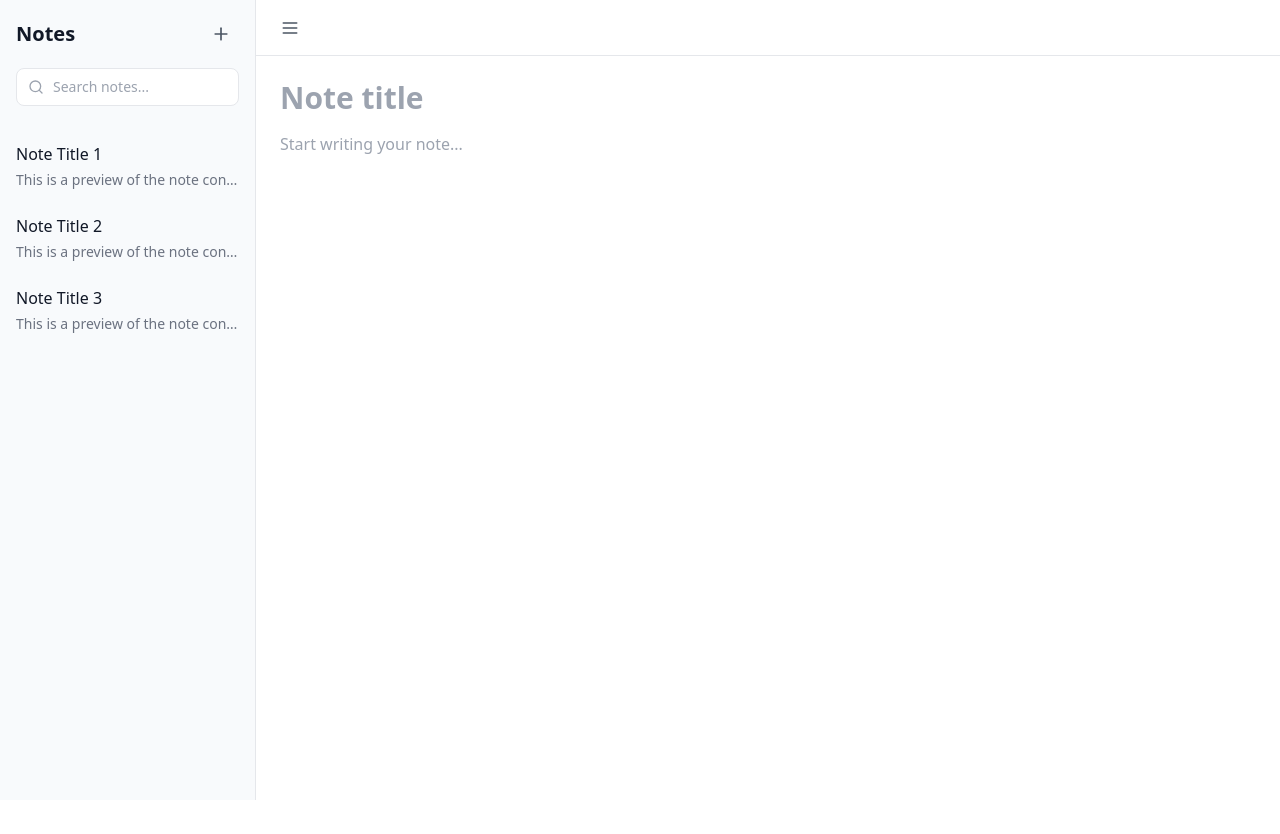
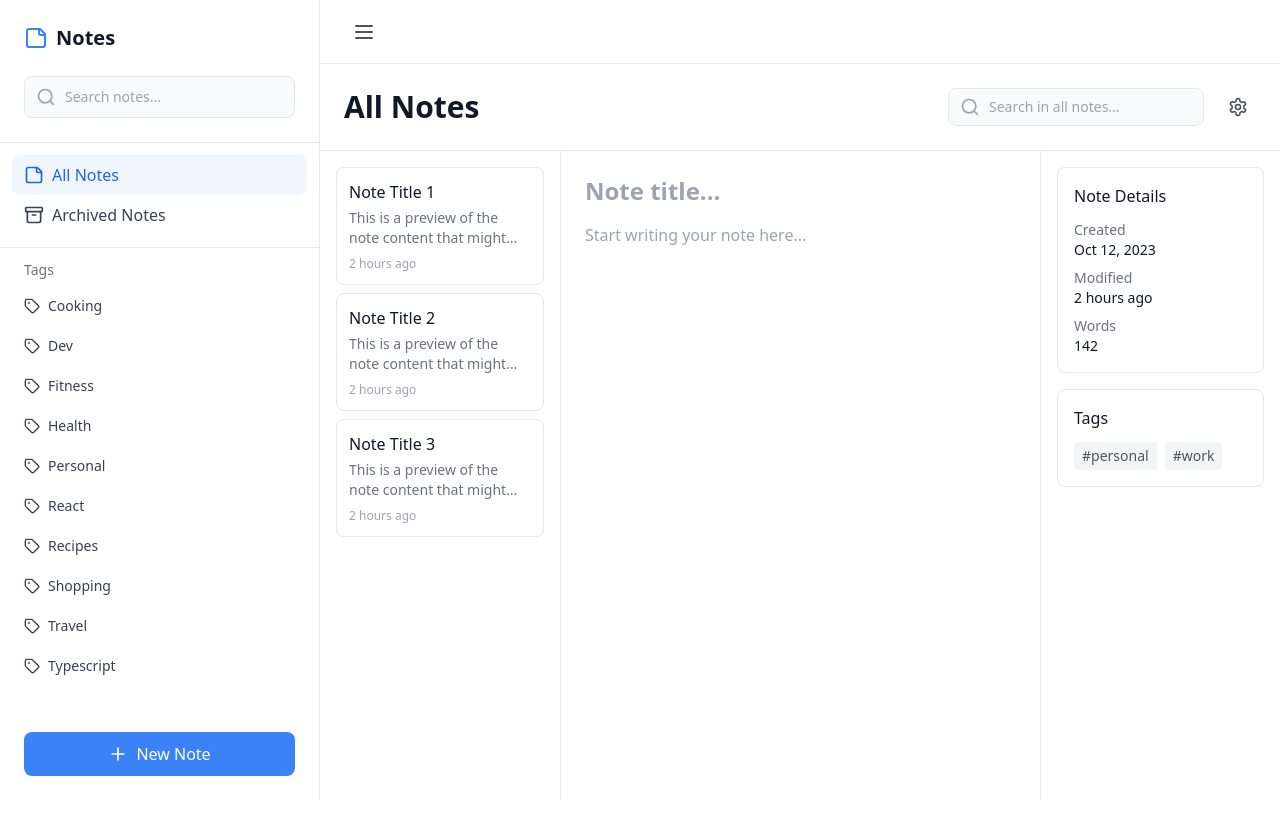
Before and after one commit to mechitoua/note-app, a React (Vite) app: page / in a window 1280 px wide. After the commit the page ends 800 px from the top, so only its background shows below. Built offline with nearby package versions, Linux system fonts and the light colour scheme.

Commit message:
feat: setting up the main layout

```diff
--- a/src/App.tsx
+++ b/src/App.tsx
@@ -1,65 +1,223 @@
-import { Menu, Plus, Search } from 'lucide-react';
+import { Menu, Plus, Search, Archive, Tag, StickyNote, Settings } from 'lucide-react';
 import { useState } from 'react';
 
 function App() {
   const [isSidebarOpen, setIsSidebarOpen] = useState(true);
+  const [currentView, setCurrentView] = useState('all-notes');
+  const tags = [
+    'cooking',
+    'dev',
+    'fitness',
+    'health',
+    'personal',
+    'react',
+    'recipes',
+    'shopping',
+    'travel',
+    'typescript'
+  ];
 
   return (
-    <div className='h-screen flex'>
+    <div className='h-screen flex bg-gray-50'>
       {/* Sidebar */}
       <aside
-        className={`bg-sidebar border-r border-gray-200 ${isSidebarOpen ? 'w-64' : 'w-0'} transition-all duration-300 overflow-hidden`}
+        className={`bg-white border-r border-gray-200 ${
+          isSidebarOpen ? 'w-80' : 'w-0'
+        } transition-all duration-300 overflow-hidden flex flex-col`}
       >
-        <div className='p-4'>
-          <div className='flex items-center justify-between mb-4'>
+        {/* Logo and Search Section */}
+        <div className='p-6 border-b border-gray-200'>
+          <div className='flex items-center gap-2 mb-6'>
+            <StickyNote className='w-6 h-6 text-blue-500' />
             <h1 className='text-xl font-semibold text-gray-900'>Notes</h1>
-            <button className='p-2 hover:bg-gray-100 rounded-lg'>
-              <Plus className='w-5 h-5 text-gray-600' />
-            </button>
           </div>
           <div className='relative'>
-            <Search className='w-4 h-4 absolute left-3 top-1/2 -translate-y-1/2 text-gray-400' />
+            <Search className='w-5 h-5 absolute left-3 top-1/2 -translate-y-1/2 text-gray-400' />
             <input
               type='text'
               placeholder='Search notes...'
-              className='w-full pl-9 pr-4 py-2 bg-white border border-gray-200 rounded-lg text-sm focus:outline-none focus:border-primary focus:ring-1 focus:ring-primary'
+              className='w-full pl-10 pr-4 py-2.5 bg-gray-50 border border-gray-200 rounded-lg text-sm focus:outline-none focus:border-blue-500 focus:ring-1 focus:ring-blue-500 transition-colors'
             />
           </div>
         </div>
-        <nav className='mt-2'>
-          {/* Note list items */}
-          {[1, 2, 3].map((item) => (
-            <div key={item} className='px-4 py-3 hover:bg-gray-100 cursor-pointer'>
-              <h3 className='font-medium text-gray-900 mb-1'>Note Title {item}</h3>
-              <p className='text-sm text-gray-500 truncate'>
-                This is a preview of the note content...
-              </p>
+
+        {/* Navigation Buttons */}
+        <div className='p-3'>
+          <button
+            onClick={() => setCurrentView('all-notes')}
+            className={`w-full flex items-center gap-2 px-3 py-2 rounded-lg transition-colors ${
+              currentView === 'all-notes'
+                ? 'bg-blue-50 text-blue-600'
+                : 'text-gray-700 hover:bg-gray-50'
+            }`}
+          >
+            <StickyNote className='w-5 h-5' />
+            <span>All Notes</span>
+          </button>
+          <button
+            onClick={() => setCurrentView('archived')}
+            className={`w-full flex items-center gap-2 px-3 py-2 rounded-lg transition-colors ${
+              currentView === 'archived'
+                ? 'bg-blue-50 text-blue-600'
+                : 'text-gray-700 hover:bg-gray-50'
+            }`}
+          >
+            <Archive className='w-5 h-5' />
+            <span>Archived Notes</span>
+          </button>
         </div>
+
+        {/* Tags Section */}
+        <div className='p-3 border-t border-gray-200'>
+          <h2 className='text-sm font-medium text-gray-500 px-3 mb-2'>Tags</h2>
+          <div className='space-y-1'>
+            {tags.map((tag) => (
+              <button
+                key={tag}
+                className='w-full flex items-center gap-2 px-3 py-2 text-gray-700 hover:bg-gray-50 rounded-lg transition-colors'
+              >
+                <Tag className='w-4 h-4' />
+                <span className='text-sm capitalize'>{tag}</span>
+              </button>
             ))}
-        </nav>
+          </div>
+        </div>
+
+        {/* New Note Button */}
+        <div className='mt-auto p-6'>
+          <button className='w-full flex items-center justify-center gap-2 px-4 py-2.5 bg-blue-500 hover:bg-blue-600 text-white rounded-lg transition-colors'>
+            <Plus className='w-5 h-5' />
+            <span>New Note</span>
+          </button>
+        </div>
       </aside>
 
       {/* Main Content */}
-      <main className='flex-1 flex flex-col'>
-        <header className='h-14 border-b border-gray-200 flex items-center px-4'>
+      <main className='flex-1 flex flex-col bg-white'>
+        <header className='h-16 border-b border-gray-200 flex items-center px-6'>
           <button
             onClick={() => setIsSidebarOpen(!isSidebarOpen)}
-            className='p-2 hover:bg-gray-100 rounded-lg'
+            className='p-2 hover:bg-gray-100 rounded-lg transition-colors'
           >
-            <Menu className='w-5 h-5 text-gray-600' />
+            <Menu className='w-6 h-6 text-gray-600' />
           </button>
         </header>
+
+        {/* All Notes View */}
+        {currentView === 'all-notes' && (
+          <div className='flex-1 flex flex-col'>
+            {/* Header */}
+            <div className='p-6 border-b border-gray-200'>
+              <div className='flex items-center justify-between'>
+                <h1 className='text-3xl font-semibold text-gray-900'>All Notes</h1>
+                <div className='flex items-center gap-4'>
+                  <div className='relative'>
+                    <Search className='w-5 h-5 absolute left-3 top-1/2 -translate-y-1/2 text-gray-400' />
+                    <input
+                      type='text'
+                      placeholder='Search in all notes...'
+                      className='w-64 pl-10 pr-4 py-2 bg-gray-50 border border-gray-200 rounded-lg text-sm focus:outline-none focus:border-blue-500 focus:ring-1 focus:ring-blue-500 transition-colors'
+                    />
+                  </div>
+                  <button className='p-2 hover:bg-gray-100 rounded-lg transition-colors'>
+                    <Settings className='w-5 h-5 text-gray-600' />
+                  </button>
+                </div>
+              </div>
+            </div>
+
+            {/* Three Column Layout */}
+            <div className='flex-1 grid grid-cols-4 divide-x divide-gray-200'>
+              {/* Left Column (1fr) */}
+              <div className='col-span-1 overflow-y-auto'>
+                <div className='p-4'>
+                  <div className='space-y-2'>
+                    {[1, 2, 3].map((item) => (
+                      <div
+                        key={item}
+                        className='p-3 bg-white rounded-lg border border-gray-200 hover:border-blue-500 cursor-pointer transition-colors'
+                      >
+                        <h3 className='font-medium text-gray-900 mb-1'>Note Title {item}</h3>
+                        <p className='text-sm text-gray-500 line-clamp-2'>
+                          This is a preview of the note content that might span multiple lines...
+                        </p>
+                        <p className='text-xs text-gray-400 mt-2'>2 hours ago</p>
+                      </div>
+                    ))}
+                  </div>
+                </div>
+              </div>
+
+              {/* Middle Column (2fr) */}
+              <div className='col-span-2 overflow-y-auto bg-white'>
+                <div className='p-6'>
+                  <input
+                    type='text'
+                    placeholder='Note title...'
+                    className='w-full text-2xl font-semibold text-gray-900 border-none focus:outline-none focus:ring-0 bg-transparent placeholder-gray-400'
+                  />
+                  <textarea
+                    placeholder='Start writing your note here...'
+                    className='w-full mt-4 text-gray-600 border-none focus:outline-none focus:ring-0 bg-transparent placeholder-gray-400 resize-none'
+                    rows={20}
+                  />
+                </div>
+              </div>
+
+              {/* Right Column (1fr) */}
+              <div className='col-span-1 overflow-y-auto'>
+                <div className='p-4'>
+                  <div className='space-y-4'>
+                    <div className='p-4 bg-white rounded-lg border border-gray-200'>
+                      <h3 className='font-medium text-gray-900 mb-3'>Note Details</h3>
+                      <div className='space-y-2'>
+                        <div>
+                          <p className='text-sm text-gray-500'>Created</p>
+                          <p className='text-sm text-gray-900'>Oct 12, 2023</p>
+                        </div>
+                        <div>
+                          <p className='text-sm text-gray-500'>Modified</p>
+                          <p className='text-sm text-gray-900'>2 hours ago</p>
+                        </div>
+                        <div>
+                          <p className='text-sm text-gray-500'>Words</p>
+                          <p className='text-sm text-gray-900'>142</p>
+                        </div>
+                      </div>
+                    </div>
+                    <div className='p-4 bg-white rounded-lg border border-gray-200'>
+                      <h3 className='font-medium text-gray-900 mb-3'>Tags</h3>
+                      <div className='flex flex-wrap gap-2'>
+                        <span className='px-2 py-1 bg-gray-100 text-gray-600 rounded text-sm'>
+                          #personal
+                        </span>
+                        <span className='px-2 py-1 bg-gray-100 text-gray-600 rounded text-sm'>
+                          #work
+                        </span>
+                      </div>
+                    </div>
+                  </div>
+                </div>
+              </div>
+            </div>
+          </div>
+        )}
+
+        {/* Note Editor View */}
+        {currentView === 'editor' && (
           <div className='flex-1 p-6'>
             <input
               type='text'
-            placeholder='Note title'
-            className='w-full text-3xl font-bold text-gray-900 border-none focus:outline-none focus:ring-0 mb-4'
+              placeholder='Note title...'
+              className='w-full text-3xl font-semibold text-gray-900 border-none focus:outline-none focus:ring-0 bg-transparent placeholder-gray-400'
             />
             <textarea
-            placeholder='Start writing your note...'
-            className='w-full h-full resize-none border-none focus:outline-none focus:ring-0 text-gray-600'
+              placeholder='Start writing your note here...'
+              className='w-full mt-6 text-gray-600 border-none focus:outline-none focus:ring-0 bg-transparent placeholder-gray-400 resize-none'
+              rows={20}
             />
           </div>
+        )}
       </main>
     </div>
   );
```
Lines whose indentation alone changed are shown as unchanged.
